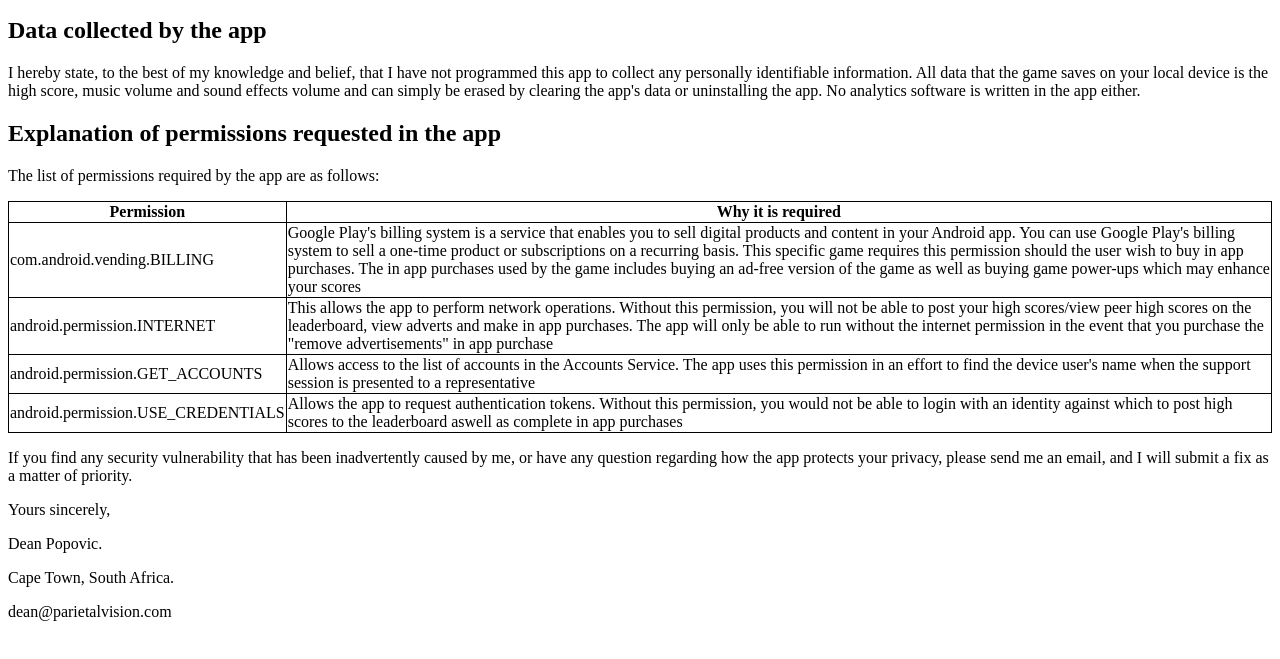
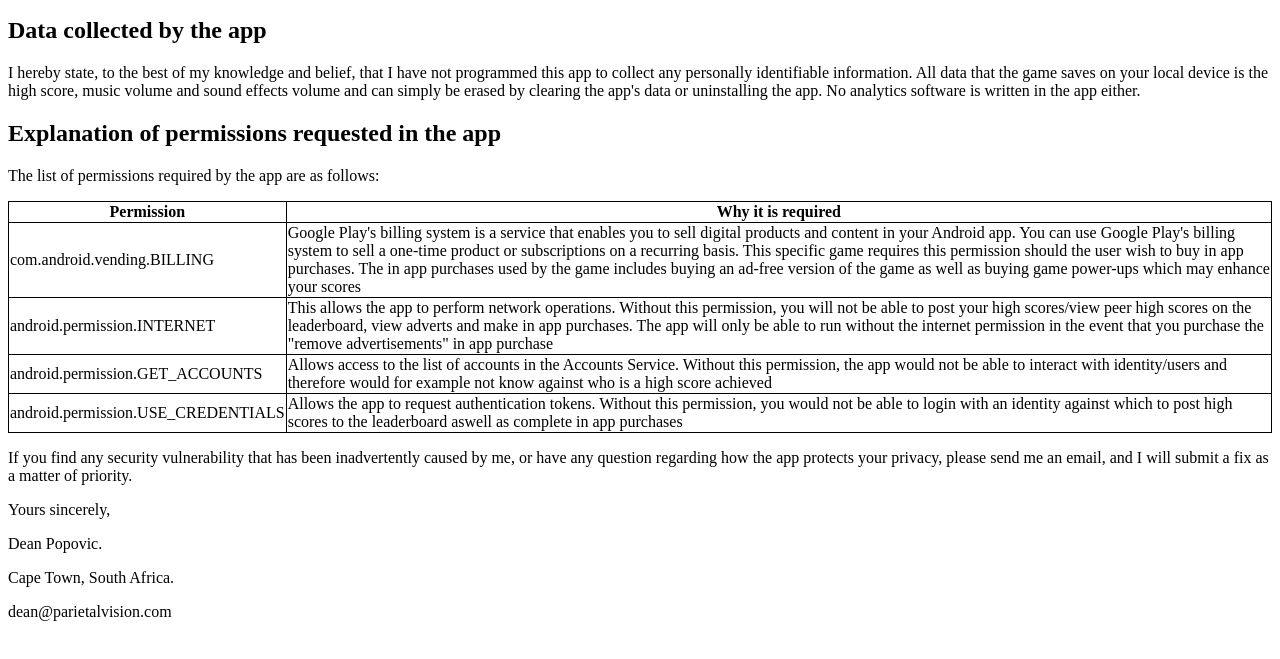
Before and after one commit to DejanPopovic1/MineChaosPrivacyPolicy, a plain HTML site: page index.html in a window 1280 px wide. Shown: the part 119-778 px from the top of the page. Drawn offline with Linux system fonts and the light colour scheme.

Commit message:
Update index.html

```diff
--- a/index.html
+++ b/index.html
@@ -39,7 +39,7 @@
   </tr>
     <tr>
     <td>android.permission.GET_ACCOUNTS</td>
-    <td>Allows access to the list of accounts in the Accounts Service. The app uses this permission in an effort to find the device user's name when the support session is presented to a representative</td>
+    <td>Allows access to the list of accounts in the Accounts Service. Without this permission, the app would not be able to interact with identity/users and therefore would for example not know against who is a high score achieved</td>
   </tr>
     <tr>
     <td>android.permission.USE_CREDENTIALS</td>
```
